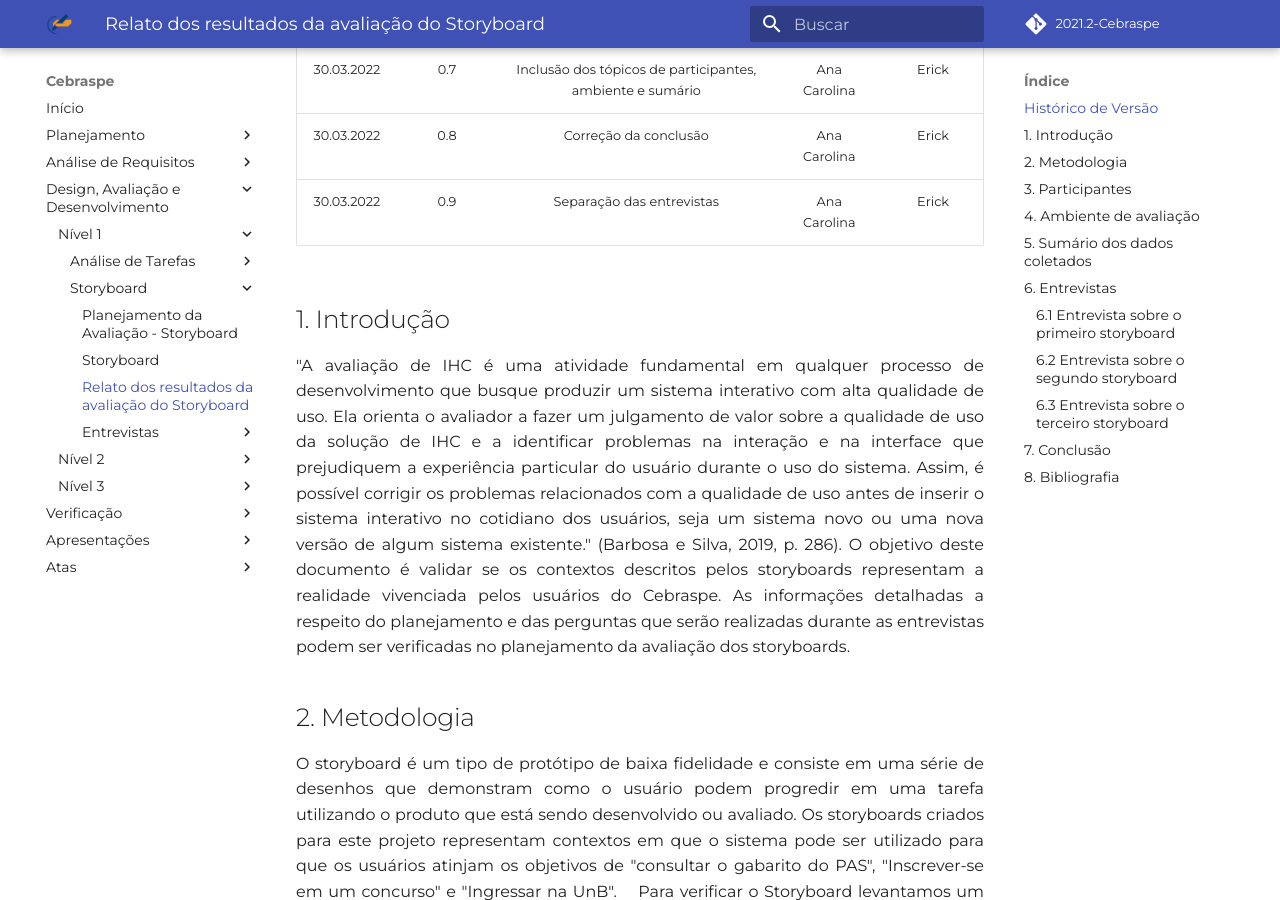
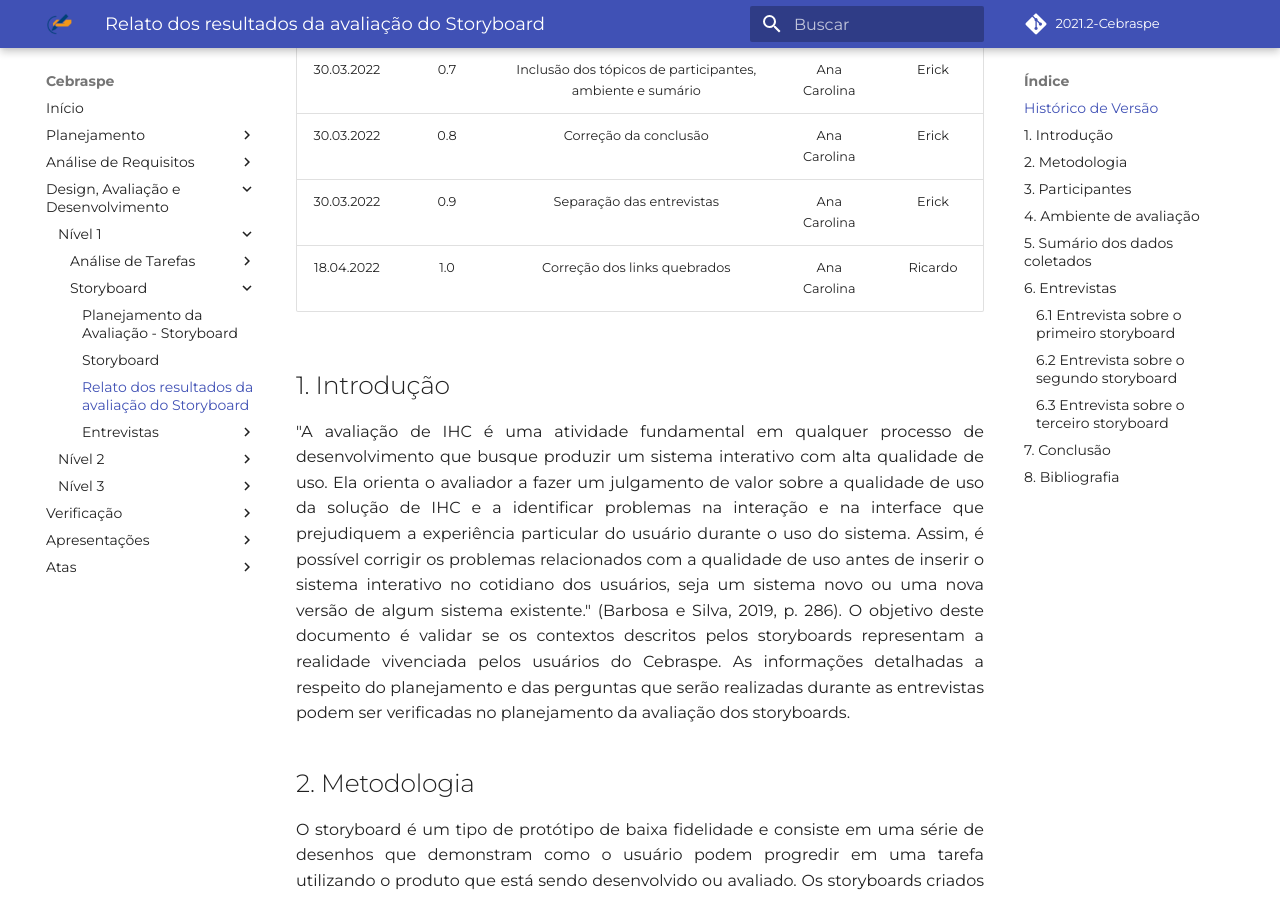
Before and after one commit to Interacao-Humano-Computador/2021.2-Cebraspe, an MkDocs documentation site: the page built from docs/Avaliação_desenvolvimento/Nivel1/avaliacao_storyboard.md, in a window 1280 px wide and 900 px high, scrolled down 666 px. Built offline with MkDocs 1.6.1 and Material for MkDocs 9.7.7, drawn with Linux system fonts in a browser that asks for light colours; some web fonts are replaced; comment, search, counter and statistics services are not loaded.

Commit message:
#48 - Inserção do nomes no histórico

```diff
--- a/docs/Avaliação_desenvolvimento/Nivel1/avaliacao_storyboard.md
+++ b/docs/Avaliação_desenvolvimento/Nivel1/avaliacao_storyboard.md
@@ -13,6 +13,7 @@
 | 30.03.2022 |  0.7   | Inclusão dos tópicos de participantes, ambiente e sumário | Ana Carolina | Erick |
 | 30.03.2022 |  0.8   | Correção da conclusão | Ana Carolina | Erick |
 | 30.03.2022 |  0.9   | Separação das entrevistas | Ana Carolina | Erick |
+| 18.04.2022 |  1.0   | Correção dos links quebrados | Ana Carolina | Ricardo |
 
 
 ## 1. Introdução
```
